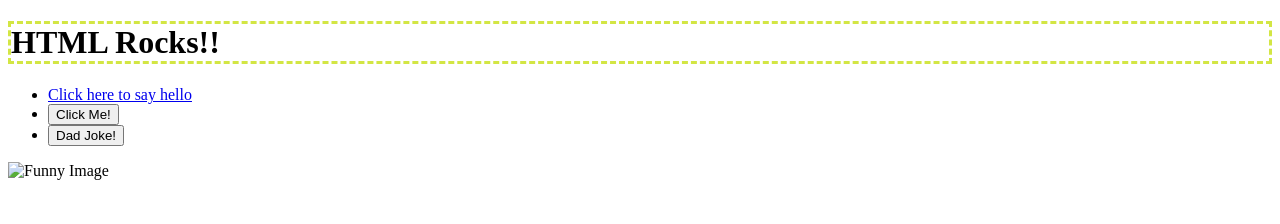
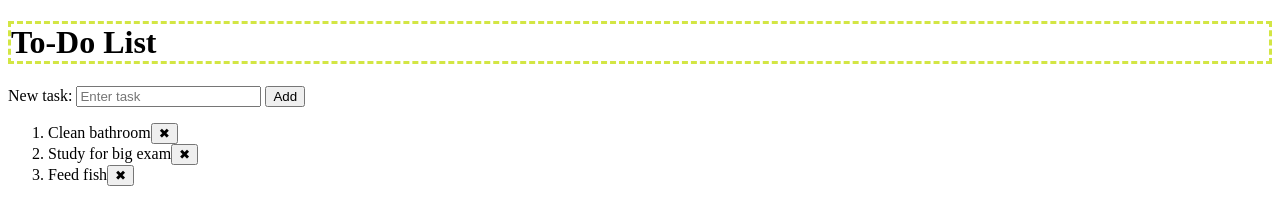
Before and after one commit to zmoore75/11.03-Lab---JavaScript-in-the-Browser-Part-2, a website: page index.html in a window 1280 px wide. Drawn offline with Linux system fonts and the light colour scheme; files that its build step writes are made by us from their sources.

Commit message:
Refactored index.html for To-Do List functionality
Updated the HTML structure for a To-Do List application, including new elements for task input and task list display.

```diff
--- a/index.html
+++ b/index.html
@@ -1,25 +1,23 @@
-<!doctype html>
-<html>
+<!DOCTYPE html>
+<html lang="en">
+<head>
+  <meta charset="UTF-8">
+  <meta name="viewport" content="width=device-width, initial-scale=1.0">
+  <title>To-Do List</title>
+  <link rel="stylesheet" href="style.css">
+  <script src="script.js" defer></script>
+</head>
+<body>
+  <h1>To-Do List</h1>
 
-<head>
-  <meta charset="utf-8">
-  <title>CS208 - Starter Code (UPDATE ME)!</title>
-  <meta name="description" content="">
-  <meta name="viewport" content="width=device-width, initial-scale=1">
-  <link rel="stylesheet" href="style.css">
-</head>
+  <label for="taskInput">New task:</label>
+  <input type="text" id="taskInput" placeholder="Enter task">
+  <button id="addBtn">Add</button>
 
-<body>
-  <h1>HTML Rocks!!</h1>
-  <ul>
-  <li><a href="/hello">Click here to say hello</a></li>
-  <li><button id="hello-link">Click Me!</button></li>
-  <li><button id="joke-button">Dad Joke!</button></li>
-  <script src="script.js"></script>
-  </ul>
-  <img src="funny.png" alt="Funny Image" width="300" height="200">
-
-  <h2 id="joke-display"></h2>
+  <ol id="taskList">
+    <li><span class="task-text">Clean bathroom</span><button class="done-btn">&#10006;</button></li>
+    <li><span class="task-text">Study for big exam</span><button class="done-btn">&#10006;</button></li>
+    <li><span class="task-text">Feed fish</span><button class="done-btn">&#10006;</button></li>
+  </ol>
 </body>
-
 </html>
```
